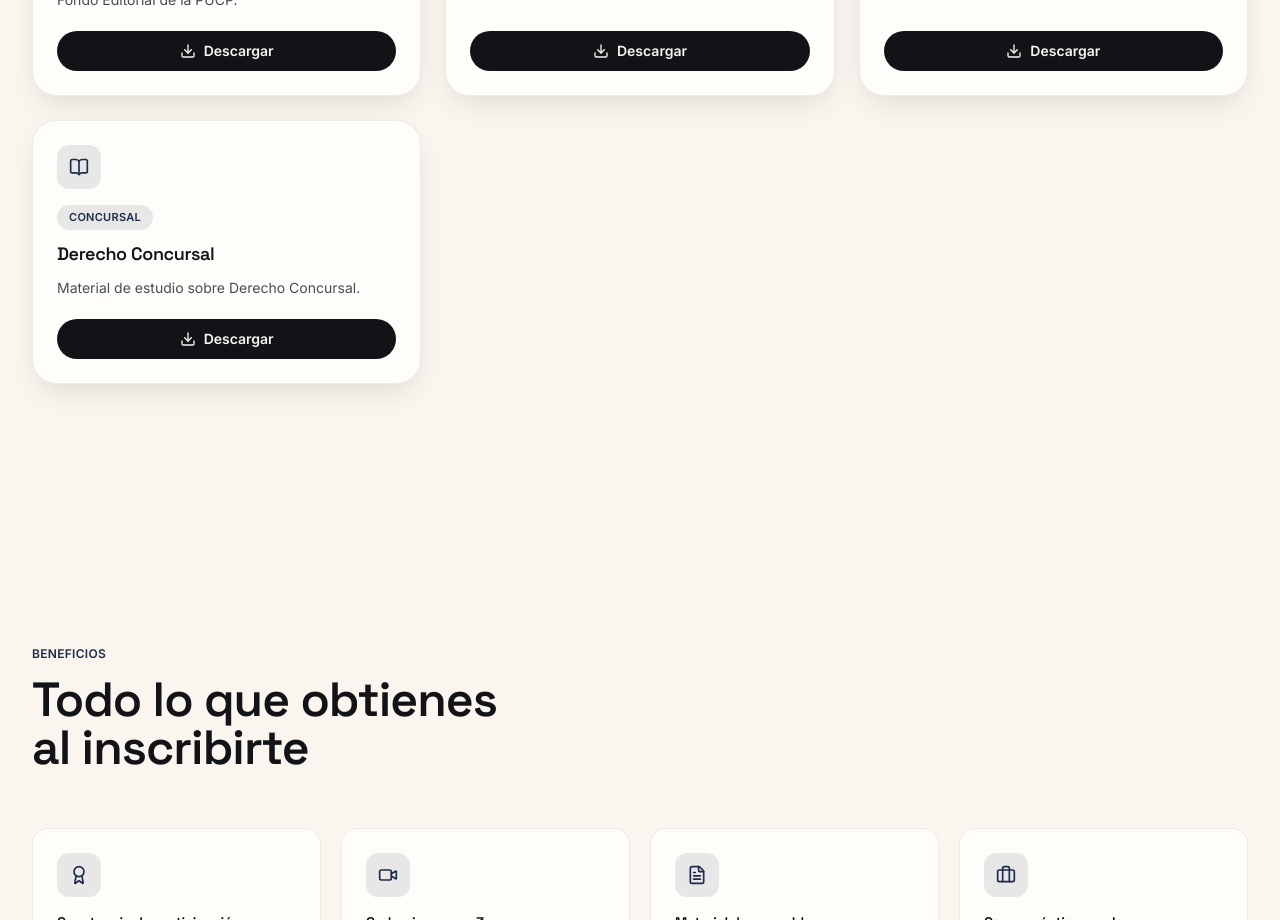
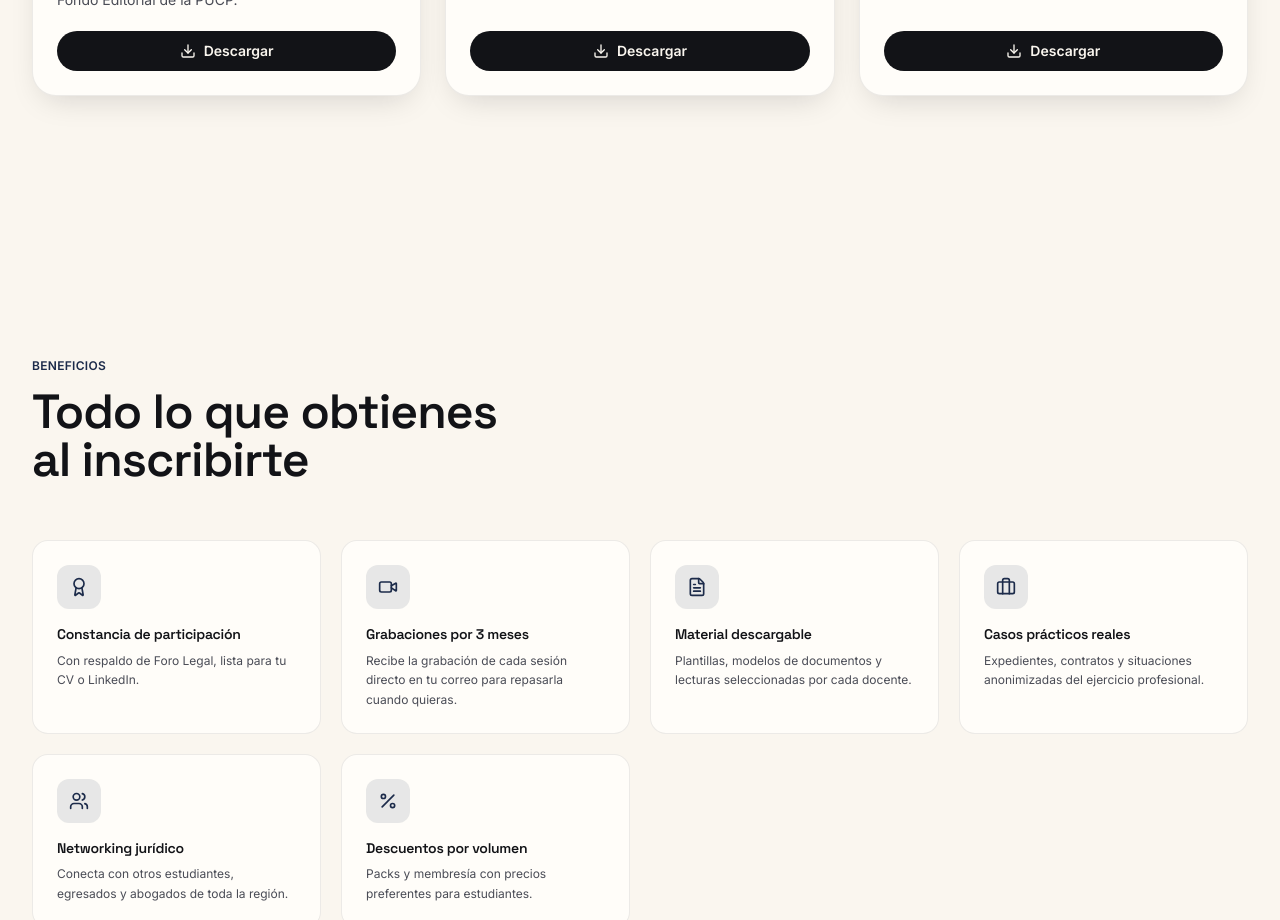
Before and after one commit to forolegalperu-max/foro-legalperu, a React (Vite) app: page / in a window 1280 px wide. Shown: the part 2860-3780 px from the top of the page. Built offline with nearby package versions, Linux system fonts and the light colour scheme.

Commit message:
Quitar Derecho Concursal de la biblioteca virtual
Co-Authored-By: Claude Sonnet 5.5 <noreply@anthropic.com>

```diff
--- a/src/data/library.ts
+++ b/src/data/library.ts
@@ -37,11 +37,4 @@ export const libraryBooks: LibraryBook[] = [
     description: 'Colección de guías prácticas para la actuación en procesos penales.',
     fileUrl: 'https://drive.google.com/drive/folders/1hVETcZ2_qeidkZr77l38U3qCMLabEidu?usp=share_link',
   },
-  {
-    id: 'derecho-concursal',
-    title: 'Derecho Concursal',
-    category: 'Concursal',
-    description: 'Material de estudio sobre Derecho Concursal.',
-    fileUrl: 'https://drive.google.com/file/d/1Rk5og4cKQ-5g5MlKHtU8ERP5GP2qR7iI/view?usp=sharing',
-  },
 ];
```
